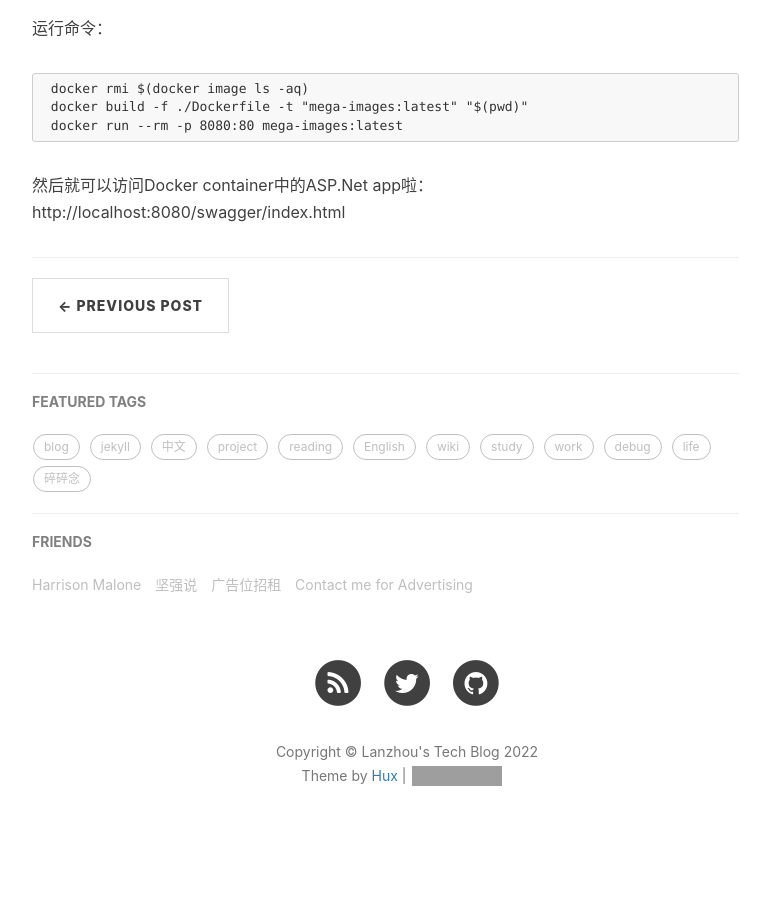
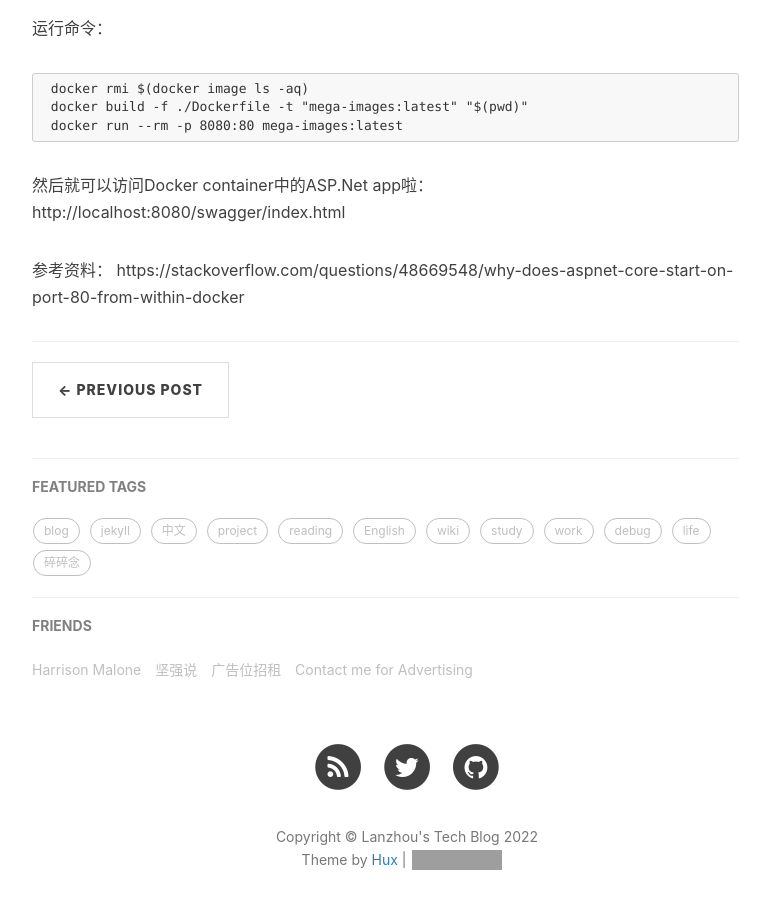
Before and after one commit to Lanzhou-J/Lanzhou-J.github.io, a Jekyll site: the page built from _posts/2022-02-09-Hackathon.md, in a window 1280 px wide and 900 px high, scrolled down 4001 px. Shown: the whole window, without its empty margins (233-1003 px from the left). Built offline with Jekyll 4.4.1, drawn with Linux system fonts in a browser that asks for light colours; nearby versions of some CDN libraries; comment, search, counter and statistics services are not loaded; grey boxes are pictures that could not be loaded.

Commit message:
add reference

```diff
--- a/_posts/2022-02-09-Hackathon.md
+++ b/_posts/2022-02-09-Hackathon.md
@@ -159,3 +159,6 @@ EXPOSE 5000
 
 然后就可以访问Docker container中的ASP.Net app啦：
 http://localhost:8080/swagger/index.html
+
+参考资料：
+https://stackoverflow.com/questions/48669548/why-does-aspnet-core-start-on-port-80-from-within-docker
```
